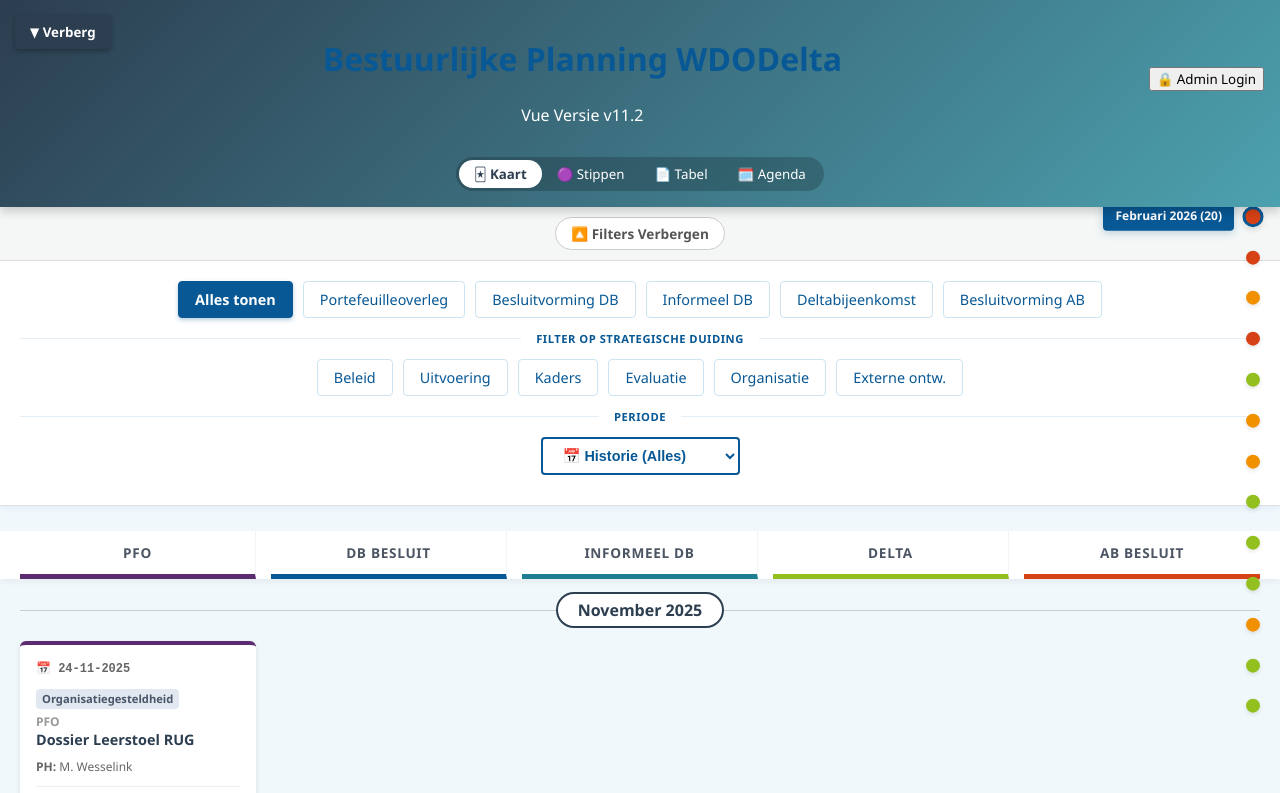
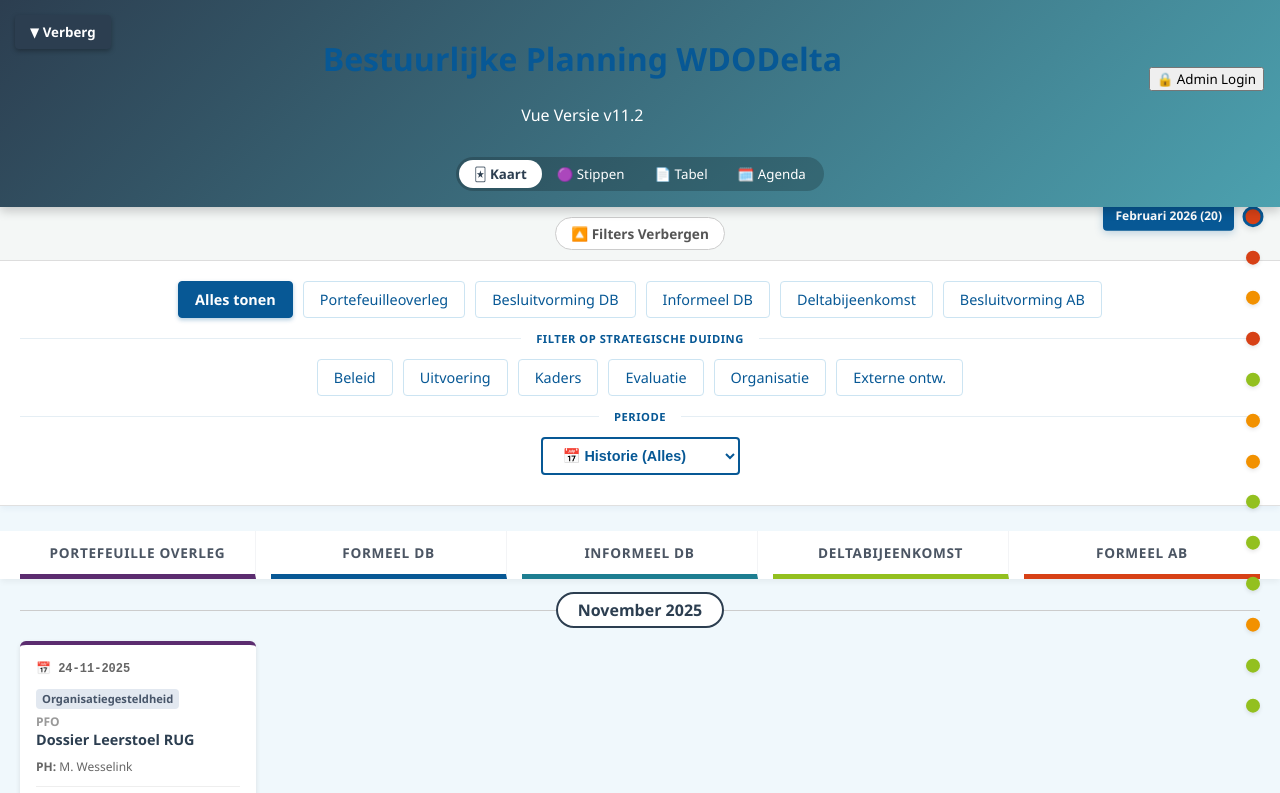
Before and after one commit to jacquesesenkbrink-max/MijnAgendaApp, a Vue app in the folder bestuurlijke-agenda/: page / in a window 1280 px wide. Shown: the top 793 px of the page. Built offline with nearby package versions, Linux system fonts and the light colour scheme.

Commit message:
Aangepast

```diff
--- a/bestuurlijke-agenda/src/components/SwimlaneHeaders.vue
+++ b/bestuurlijke-agenda/src/components/SwimlaneHeaders.vue
@@ -1,11 +1,11 @@
 <script setup>
 // We definiëren de headers hier zodat we ze een kleur kunnen geven
 const headers = [
-  { label: 'PFO', color: 'var(--c-pfo)' },
-  { label: 'DB Besluit', color: 'var(--c-db-besluit)' },
+  { label: 'Portefeuille overleg', color: 'var(--c-pfo)' },
+  { label: 'Formeel DB', color: 'var(--c-db-besluit)' },
   { label: 'Informeel DB', color: 'var(--c-db-informeel)' },
-  { label: 'Delta', color: 'var(--c-delta)' },
-  { label: 'AB Besluit', color: 'var(--c-ab-besluit)' }
+  { label: 'Deltabijeenkomst', color: 'var(--c-delta)' },
+  { label: 'Formeel AB', color: 'var(--c-ab-besluit)' }
 ];
 </script>
 
```
